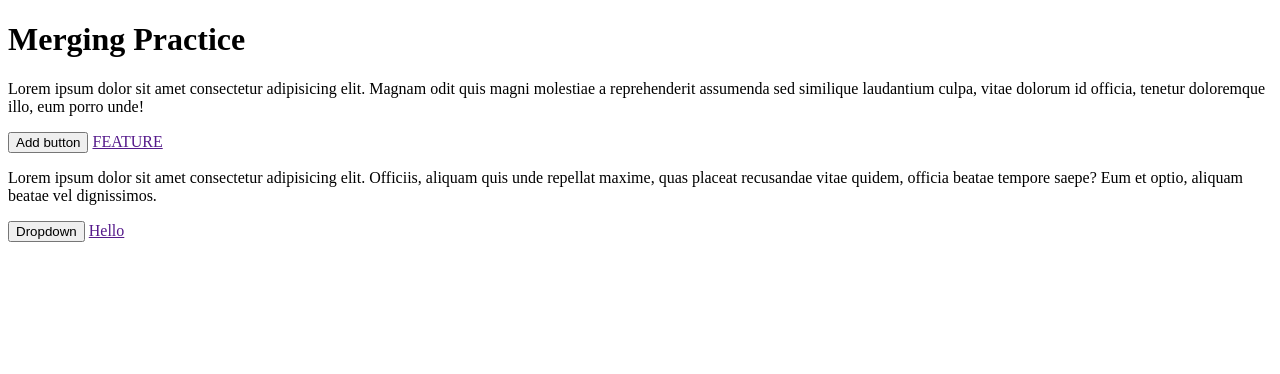
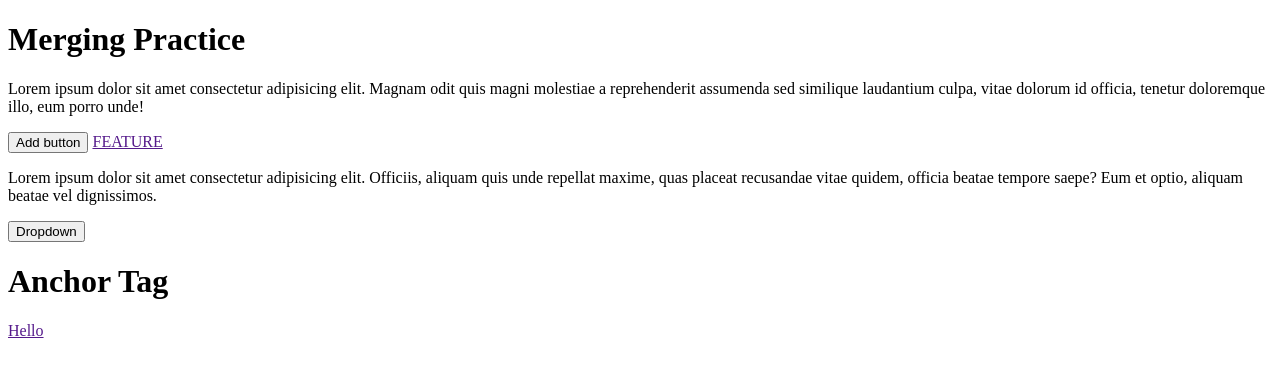
Before and after one commit to kashafcoder/merge, a plain HTML site: page index.html in a window 1280 px wide. Drawn offline with Linux system fonts and the light colour scheme.

Commit message:
add heading

```diff
--- a/index.html
+++ b/index.html
@@ -13,7 +13,7 @@
     <a href="">FEATURE</a>
     <p>Lorem ipsum dolor sit amet consectetur adipisicing elit. Officiis, aliquam quis unde repellat maxime, quas placeat recusandae vitae quidem, officia beatae tempore saepe? Eum et optio, aliquam beatae vel dignissimos.</p>
     <button>Dropdown</button>
-
+    <h1>Anchor Tag</h1>
     <a href="">Hello</a>
 </body>
 </html>
```
